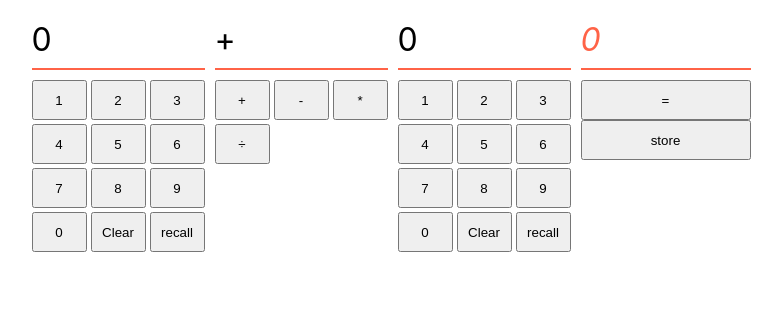
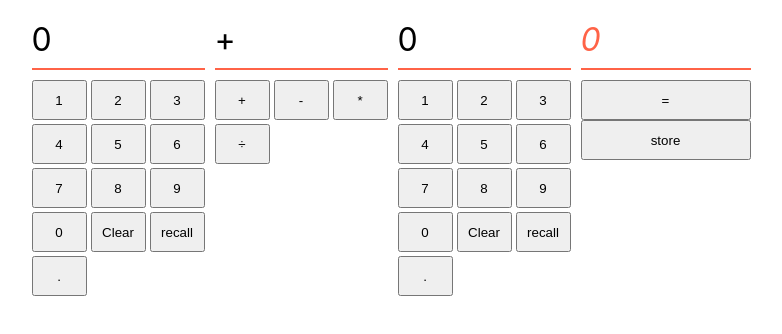
Before and after one commit to boolean-uk/react-state-calculator, a React (Vite) app: page / in a window 1280 px wide. Shown: the top 334 px of the page, without its empty margins (249-1031 px from the left). Built offline with nearby package versions, Linux system fonts and the light colour scheme.

Commit message:
Finish extension

```diff
--- a/src/components/Panel1.jsx
+++ b/src/components/Panel1.jsx
@@ -10,10 +10,19 @@ const Panel1 = (props) => {
 
   function checkingSetPanel1(value)  {
     if(props.panel1 === '0') {
+      if(value === ".") {
+        props.setPanel1("0" + value)
+        return
+      }
       props.setPanel1(value)
-    } else {
-      props.setPanel1(props.panel1 + value)
+      return
     }
+    if(value === ".") {
+      if(props.panel1.includes(".")) {
+        return
+      }
+    }
+    props.setPanel1(props.panel1 + value)
   }
 
   return (
@@ -32,6 +41,7 @@ const Panel1 = (props) => {
       <button value="0" onClick={() => {checkingSetPanel1("0")}}>0</button>
       <button onClick={() => {props.setPanel1("0")}}>Clear</button>
       <button onClick={() => props.setPanel1(props.store)}>recall</button>
+      <button onClick={() => checkingSetPanel1(".")}>.</button>
     </div>
   </div>
   )
--- a/src/components/Panel2.jsx
+++ b/src/components/Panel2.jsx
@@ -1,9 +1,6 @@
 import PropTypes from 'prop-types'
 
 const Panel2 = (props) => {
-
-
-
   Panel2.propTypes = {
     panel2: PropTypes.string,
     setPanel2: PropTypes.func,
@@ -12,10 +9,20 @@ const Panel2 = (props) => {
 
   function checkingSetPanel2(value)  {
     if(props.panel2 === '0') {
+      if(value === ".") {
+        props.setPanel2("0" + value)
+        return
+      }
       props.setPanel2(value)
-    } else {
-      props.setPanel2(props.panel2 + value)
+      return
     }
+    if(value === ".") {
+      if(props.panel2.includes(".")) {
+        return
+      }
+    }
+    props.setPanel2(props.panel2 + value)
+
   }
 
 
@@ -35,7 +42,7 @@ const Panel2 = (props) => {
             <button value="0" onClick={() => {checkingSetPanel2("0")}}>0</button>
             <button onClick={() => {props.setPanel2("0")}}>Clear</button>
             <button onClick={() => props.setPanel2(props.store)}>recall</button>
-
+            <button onClick={() => checkingSetPanel2(".")}>.</button>
         </div>
         </div>
       )
```
